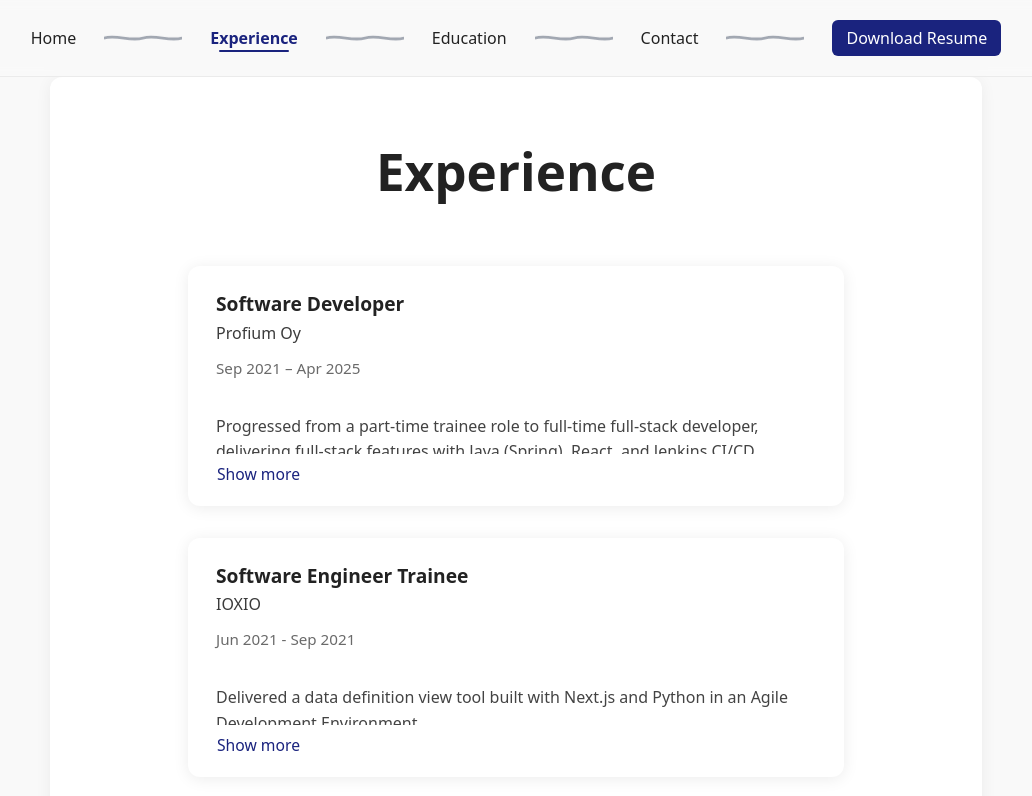
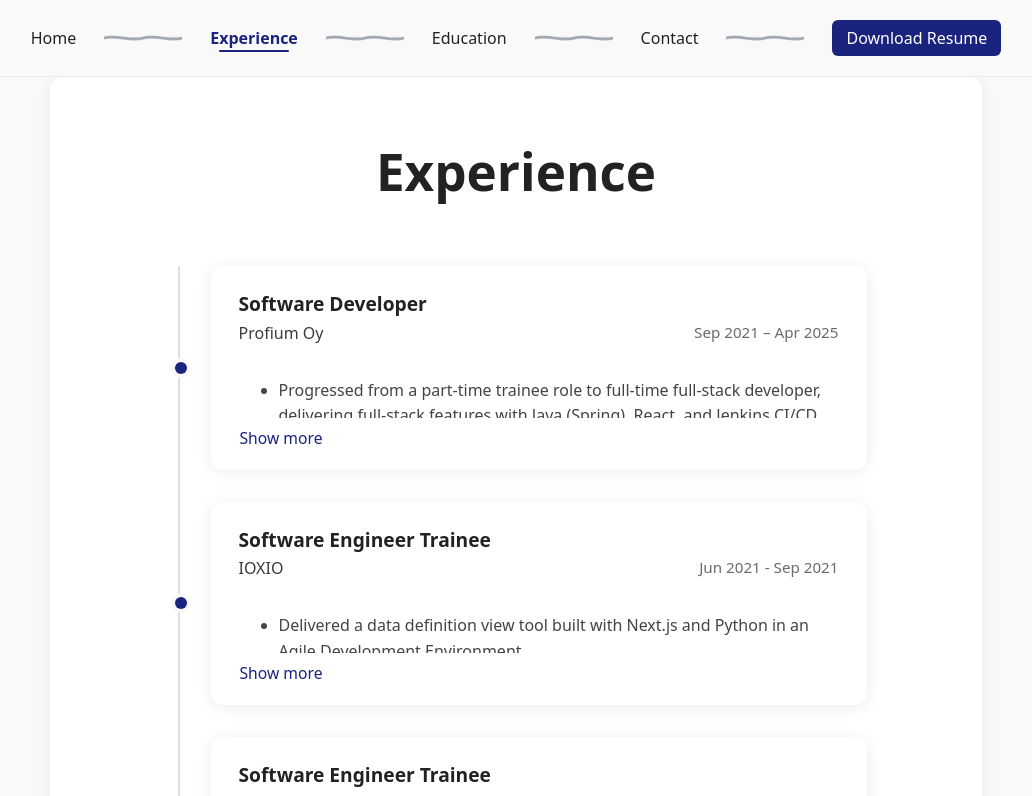
Before and after one commit to samuelashraff/CV, a React (Vite) app: page /CV/experience in a window 1280 px wide. Shown: the top 796 px of the page, without its empty margins (124-1156 px from the left). Built offline with nearby package versions, Linux system fonts and the light colour scheme.

Commit message:
Added more styling features to Experience and Education pages

```diff
--- a/src/pages/Experience.tsx
+++ b/src/pages/Experience.tsx
@@ -41,10 +41,13 @@ export default function Experience() {
       ]
     },
   ];
-  const toggle = (idx: number) =>
+
+  const toggle = (idx: number) => {
     setExpanded((e) =>
       e.map((v, i) => (i === idx ? !v : v))
     );
+  }
+
   return (
     <div className="main-container centered">
         <h1>Experience</h1>
@@ -52,20 +55,25 @@ export default function Experience() {
         {experiences.map((exp, idx) => (
             <div className="experience-card" key={exp.title + exp.company}>
             <div className="experience-title">{exp.title}</div>
+            <div className="experience-meta">
               <div className="experience-company">{exp.company}</div>
               <div className="experience-dates">{exp.dates}</div>
+            </div>
             <div
                 className={`experience-content${
                 expanded[idx] ? " expanded" : ""
                 }`}
             >
+                <ul>
                   {Array.isArray(exp.content)
-                    ? exp.content.map((item, i) => <p key={i}>{item}</p>)
-                    : <p>{exp.content}</p>
+                      ? exp.content.map((item, i) => <li key={i}>{item}</li>)
+                      : <li>{exp.content}</li>
                   }
+                </ul>
             </div>
             <button
               className="experience-toggle"
+              aria-expanded={expanded[idx]}
               onClick={() => toggle(idx)}
             >
                 {expanded[idx] ? "Show less" : "Show more"}
--- a/src/styles/experience.css
+++ b/src/styles/experience.css
@@ -1,8 +1,20 @@
 .experience-cards {
+  position: relative;
   display: flex;
   flex-direction: column;
   gap: 32px;
   margin-top: 32px;
+  padding-left: 5%;
+}
+
+.experience-cards::before {
+  content: "";
+  position: absolute;
+  left: 12px;
+  top: 0;
+  bottom: 0;
+  width: 2px;
+  background: rgba(26, 35, 126, 0.15);
 }
 
 .experience-card {
@@ -15,8 +27,35 @@
   position: relative;
   transition: box-shadow 0.2s;
 }
+
+.experience-card::before {
+  content: "";
+  position: absolute;
+  left: -36px;
+
+  top: 50%;
+  transform: translateY(-50%);
+
+  width: 12px;
+  height: 12px;
+  background: #1a237e;
+  border-radius: 50%;
+  box-shadow: 0 0 0 4px #f9f9f9;
+}
+
 .experience-card:hover {
   box-shadow: 0 4px 24px rgba(0,0,0,0.13);
+}
+
+@media (max-width: 600px) {
+  .experience-cards {
+    padding-left: 0;
+  }
+
+  .experience-cards::before,
+  .experience-card::before {
+    display: none;
+  }
 }
 
 .experience-title {
@@ -24,6 +63,14 @@
   font-weight: 600;
   margin-bottom: 2px;
 }
+
+.experience-meta {
+  display: flex;
+  justify-content: space-between;
+  font-size: 0.95rem;
+  color: #555;
+}
+
 .experience-company {
   font-size: 1rem;
   color: #3b3b3b;
@@ -46,6 +93,12 @@
   opacity: 0.85;
   transition: max-height 0.35s cubic-bezier(0.4,0,0.2,1), opacity 0.25s;
 }
+
+.experience-content {
+  overflow: hidden;
+  transition: max-height 0.3s ease, opacity 0.2s ease;
+}
+
 .experience-content.expanded {
   -webkit-line-clamp: unset;
   max-height: 1000px;
```
Lines whose indentation alone changed are shown as unchanged.
